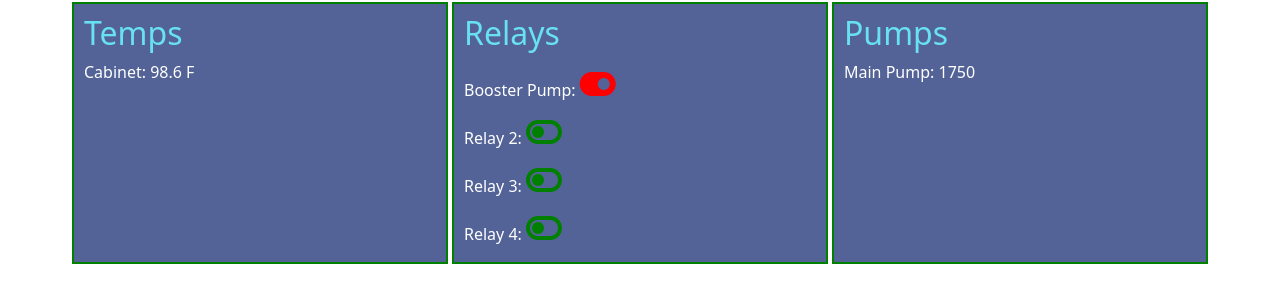
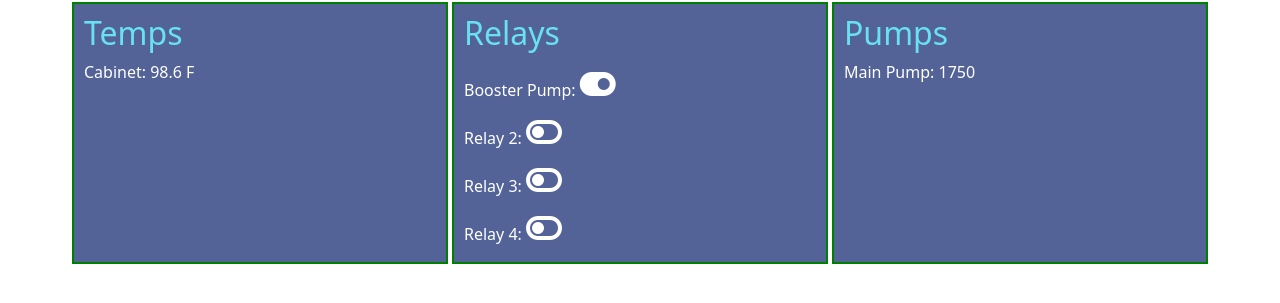
Before and after one commit to raistlin7447/pool-droid, a Django app: page /test in a window 1280 px wide. Shown: the top 303 px of the page. Run offline with Django 3.2, Linux system fonts and the light colour scheme; some libraries are stand-ins or nearby versions.

Commit message:
Playing with some styling.

```diff
--- a/templates/home.html
+++ b/templates/home.html
@@ -27,15 +27,15 @@
         {% for relay in relays %}
             {{ relay.name }}:
             {% if relay.get_state == True %}
-                <span style="font-size: 2em; color: red;">
+                <span style="font-size: 2em;">
                     <i class="fas fa-toggle-on"></i>
                 </span>
             {% elif relay.get_state == False %}
-                <span style="font-size: 2em; color: green;">
+                <span style="font-size: 2em;">
                     <i class="fas fa-toggle-off"></i>
                 </span>
             {% else %}
-                <span style="font-size: 2em; color: darkred;">
+                <span style="font-size: 2em;">
                     <i class="fas fa-question-circle"></i>
                 </span>
             {% endif %}
```
